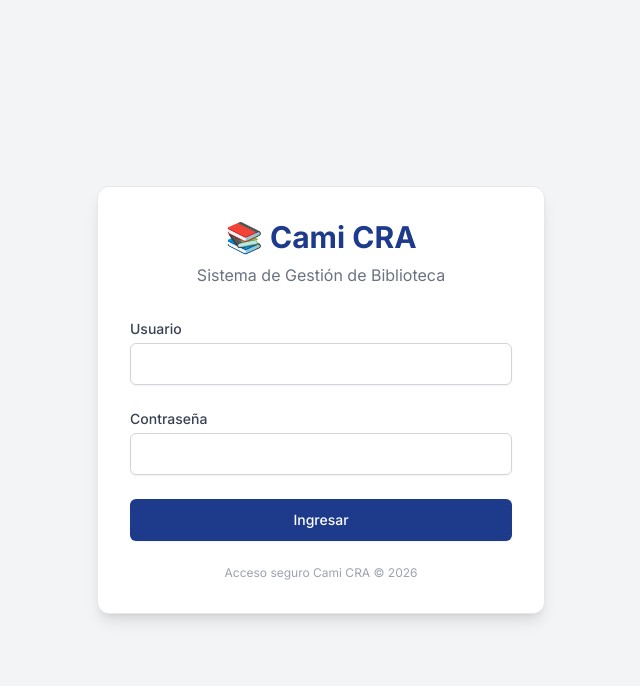
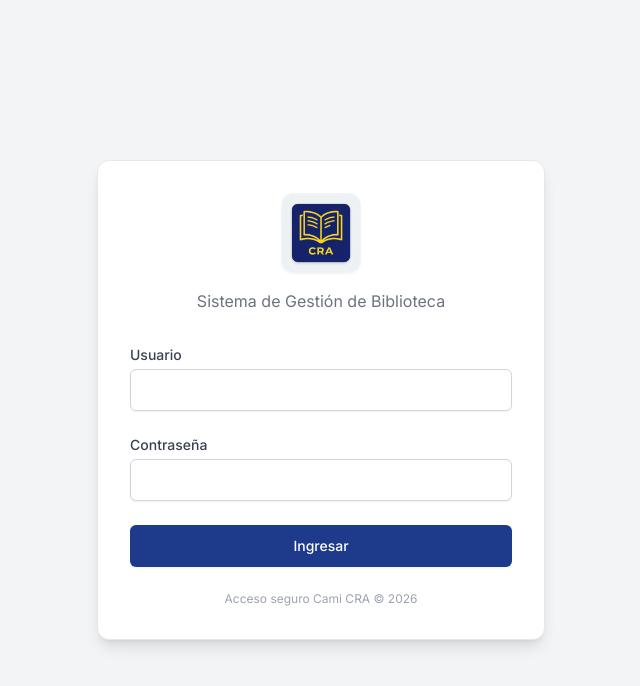
Before and after one commit to HikariLucy/camicra, a plain HTML site: page frontend/login.html in a window 1280 px wide. Shown: the whole page, without its empty margins (319-959 px from the left). Drawn offline with nearby package versions, Linux system fonts and the light colour scheme.

Commit message:
Add files via upload

```diff
--- a/frontend/login.html
+++ b/frontend/login.html
@@ -14,7 +14,7 @@
 
     <div class="bg-white p-8 rounded-xl shadow-lg w-full max-w-md border border-gray-200">
         <div class="text-center mb-8">
-            <h1 class="text-3xl font-bold text-blue-900 mb-2">📚 Cami CRA</h1>
+            <img src="app_icon.png" alt="Cami CRA" class="mx-auto h-20 w-auto mb-4 rounded-xl shadow-sm border border-gray-100">
             <p class="text-gray-500">Sistema de Gestión de Biblioteca</p>
         </div>
 
```
